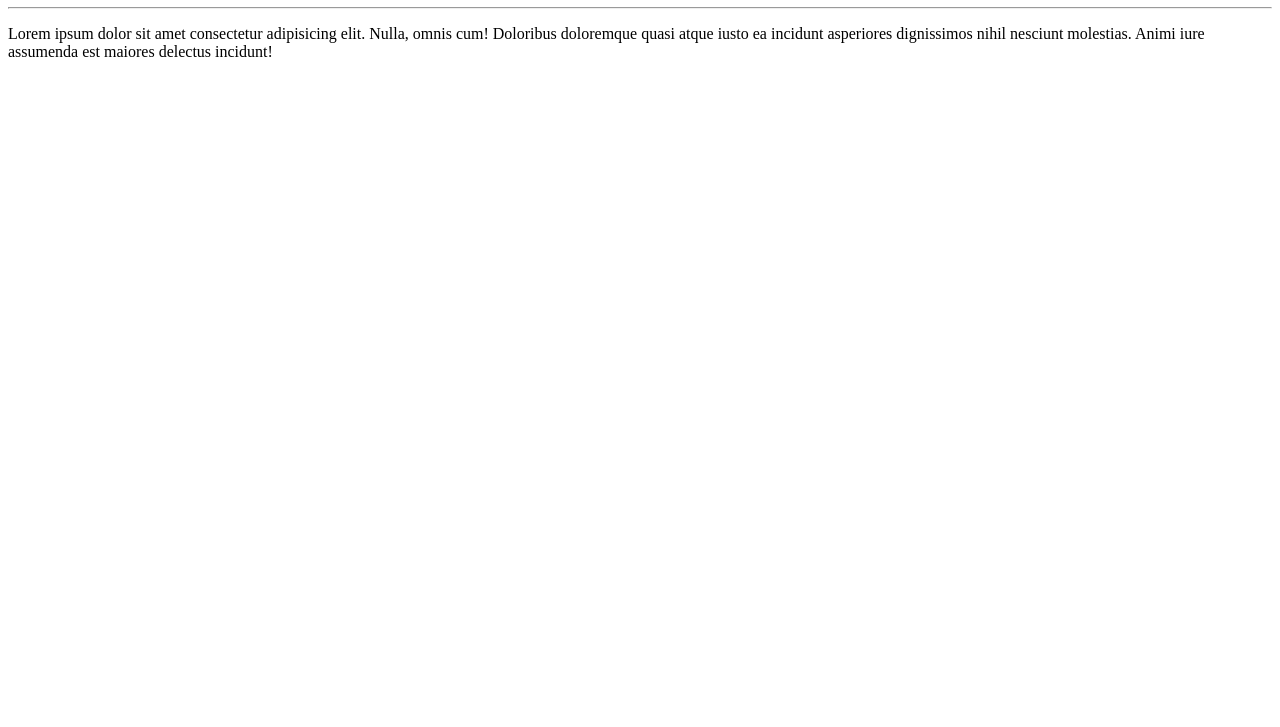
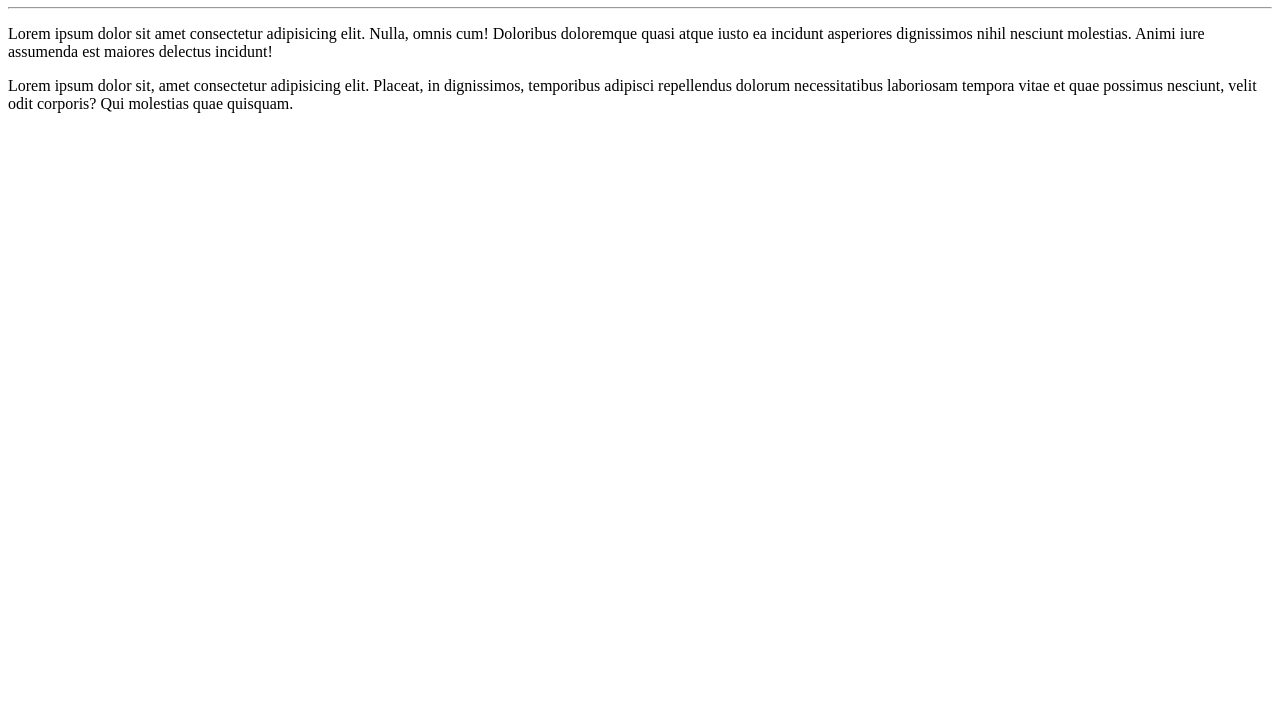
Before and after one commit to dinizfer/Ola-Mundo, a plain HTML site: page site-exemplo/index.html in a window 1280 px wide. Shown: the part 73-800 px from the top of the page. Drawn offline with Linux system fonts and the light colour scheme.

Commit message:
Adicionei um paragrafo

```diff
--- a/site-exemplo/index.html
+++ b/site-exemplo/index.html
@@ -10,5 +10,6 @@
     <hr>
     <p>Lorem ipsum dolor sit amet consectetur adipisicing elit. Nulla, omnis cum! Doloribus doloremque quasi atque iusto ea incidunt asperiores dignissimos nihil nesciunt molestias. Animi iure assumenda est maiores delectus incidunt!
         </p>
+        <p>Lorem ipsum dolor sit, amet consectetur adipisicing elit. Placeat, in dignissimos, temporibus adipisci repellendus dolorum necessitatibus laboriosam tempora vitae et quae possimus nesciunt, velit odit corporis? Qui molestias quae quisquam.</p>
 </body>
 </html>
```
